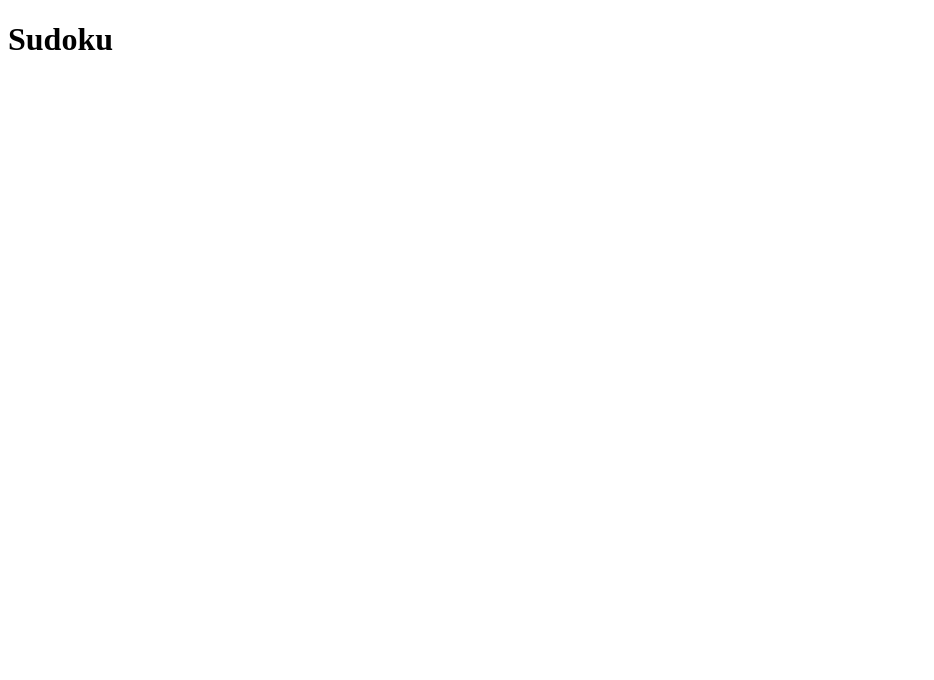
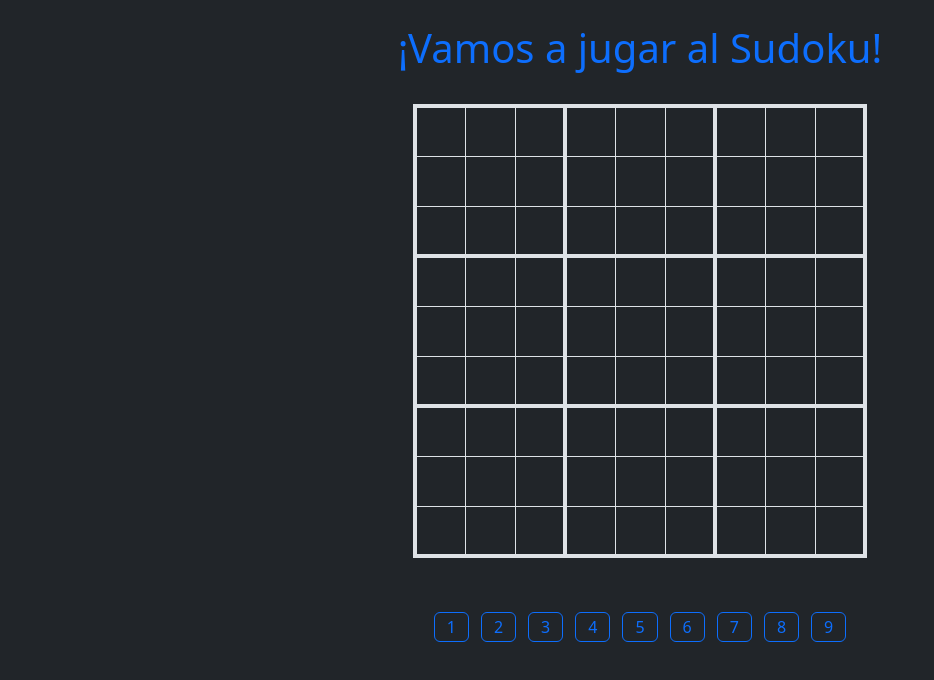
Before and after one commit to MariaElenaMiranda/04-Ejercicio-Sudoku, a plain HTML site: page index.html in a window 1280 px wide. Shown: the whole page, without its empty margins (0-934 px from the left). Drawn offline with nearby package versions, Linux system fonts and the light colour scheme.

Commit message:
estructura visual del Sudoku finalizada

```diff
--- /dev/null
+++ b/assets/css/style.css
@@ -0,0 +1,34 @@
+* {
+    padding: 0;
+    margin: 0;
+}
+
+.container {
+    display: flex;
+    flex-direction: column;
+    justify-content: center;
+    align-items: center;
+}
+
+h1 {
+    margin: 30px;
+}
+
+#table {
+    border: 4px solid;
+    border-collapse: collapse;
+}
+
+.cells {
+    border: 1px solid;
+    width: 50px;
+    height: 50px;
+    font-size: 20px;
+    text-align: center;
+}
+
+.buttons {
+    margin: 6px;
+    width: 40px;
+    height: 30px
+}
--- a/assets/js/script.js
+++ b/assets/js/script.js
@@ -0,0 +1,86 @@
+'use strict';
+
+//Elementos DOM
+let boardContainer = document.getElementById('board-container');
+let buttonContainer = document.getElementById('button-container');
+let selectedCell = null;
+
+//Función para elaboración del tablero en tiempo de ejecución
+function createBoard() {
+  for (let i = 1; i <= 9; i++) {
+    const row = document.createElement("tr");
+    if(i === 3 || i === 6) {
+        row.style.borderBottom = "4px solid";
+      }
+
+    for (let j = 1; j <= 9; j++) {
+      const cell = document.createElement("th");
+      cell.id = `${i}-${j}`;
+      cell.classList.add("cells");
+      cell.tabIndex = 0;
+      if(j === 3 || j === 6) {
+        cell.style.borderRight = "4px solid";
+      }
+      row.appendChild(cell);
+    }
+    boardContainer.appendChild(row);
+  }
+}
+
+//Función para elaboración de botones en tiempo de ejecución
+function createButtons() {
+  for (let i = 1; i <= 9; i++) {
+    const button = document.createElement("button");
+    button.textContent = i;
+    button.value = i;
+    button.id = `button-${i}`;
+    button.classList.add("buttons");
+    button.classList.add("btn", "btn-outline-primary", "w-25", "d-flex", "justify-content-center", "align-items-center");
+    buttonContainer.appendChild(button);
+  }
+}
+
+// //Función para seleccionar una celda
+// function selectCell() {
+//   boardContainer.addEventListener("click", (event) => {
+//       const selectedCell = event.target.id
+//let [r, c] = selectedCell
+//       console.log(`Celda seleccionada: ${selectedCell}`)
+//   });
+// }
+
+//Función para marcar una casilla en el tablero
+function highlightCell() {
+  const cells = document.querySelectorAll(".cells");
+  for (const cell of cells) {
+    cell.addEventListener("focus", () => {
+      cell.style.backgroundColor = "rgba(211, 211, 211, 0.2)";
+      selectedCell = cell;
+    });
+
+    cell.addEventListener("blur", () => {
+      cell.style.backgroundColor = "";
+    });
+  }
+}
+
+//Función para agregar números al tablero
+function addNumber() {
+  const buttons = document.querySelectorAll(".buttons");
+  for (const button of buttons) {
+    button.addEventListener("click", () => {
+      let buttonValue = button.value;
+      if (selectedCell) {
+        selectedCell.textContent = buttonValue;
+        selectedCell.setAttribute("value", buttonValue);
+      }
+    });
+  }
+}
+
+window.onload = () => {
+  createBoard();
+  createButtons();
+  highlightCell();
+  addNumber();
+}
--- a/index.html
+++ b/index.html
@@ -4,8 +4,40 @@
     <meta charset="UTF-8">
     <meta name="viewport" content="width=device-width, initial-scale=1.0">
     <title>Sudoku</title>
+    <link rel="stylesheet" href="./assets/css/style.css">
+        <!-- Bootstrap CSS -->
+    <link href="https://cdn.jsdelivr.net/npm/bootstrap@5.3.7/dist/css/bootstrap.min.css" rel="stylesheet" integrity="sha384-LN+7fdVzj6u52u30Kp6M/trliBMCMKTyK833zpbD+pXdCLuTusPj697FH4R/5mcr" crossorigin="anonymous">
 </head>
-<body>
-    <h1>Sudoku</h1>
+<body data-bs-theme="dark">
+    <div class="container">
+        <div class="row">
+            <div class="col">
+                <h1 class="text-primary mt-4">¡Vamos a jugar al Sudoku!</h1>
+            </div>
+        </div>
+
+        <div class="row mt-4">
+            <div class="col">
+                <section>
+                    <table id ="table">
+                        <tbody id="board-container"></tbody>
+                    </table>
+                </section>
+            </div>
+        </div>
+
+        <div class="row mt-4">
+            <div class="col">
+                <section>
+                    <article id="button-container" class = "d-flex justify-content-center mt-4">
+                    </article>
+                </section>
+            </div>
+        </div>
+    </div>
+
+<!-- Bootstrap JavaScript -->
+    <script src="https://cdn.jsdelivr.net/npm/bootstrap@5.3.7/dist/js/bootstrap.bundle.min.js" integrity="sha384-ndDqU0Gzau9qJ1lfW4pNLlhNTkCfHzAVBReH9diLvGRem5+R9g2FzA8ZGN954O5Q" crossorigin="anonymous"></script>
+    <script src="./assets/js/script.js"></script>
 </body>
 </html>
```
